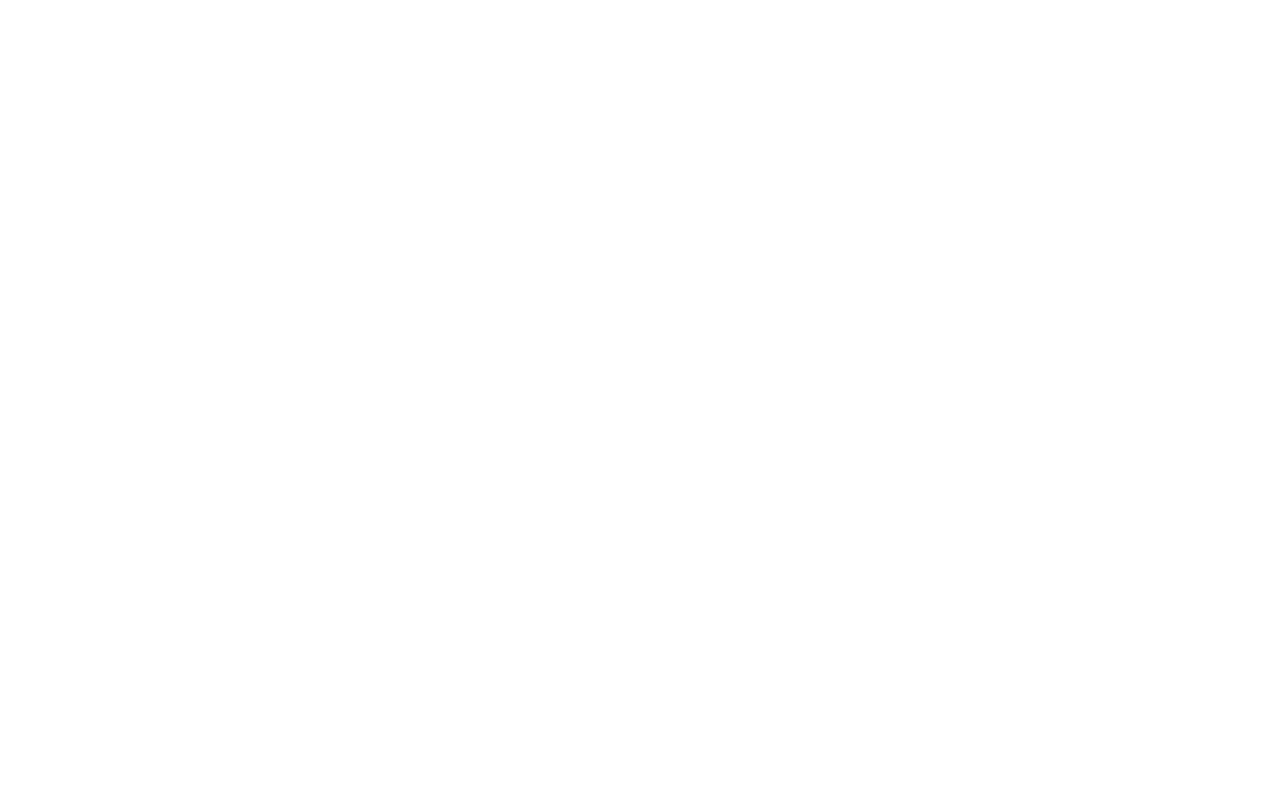
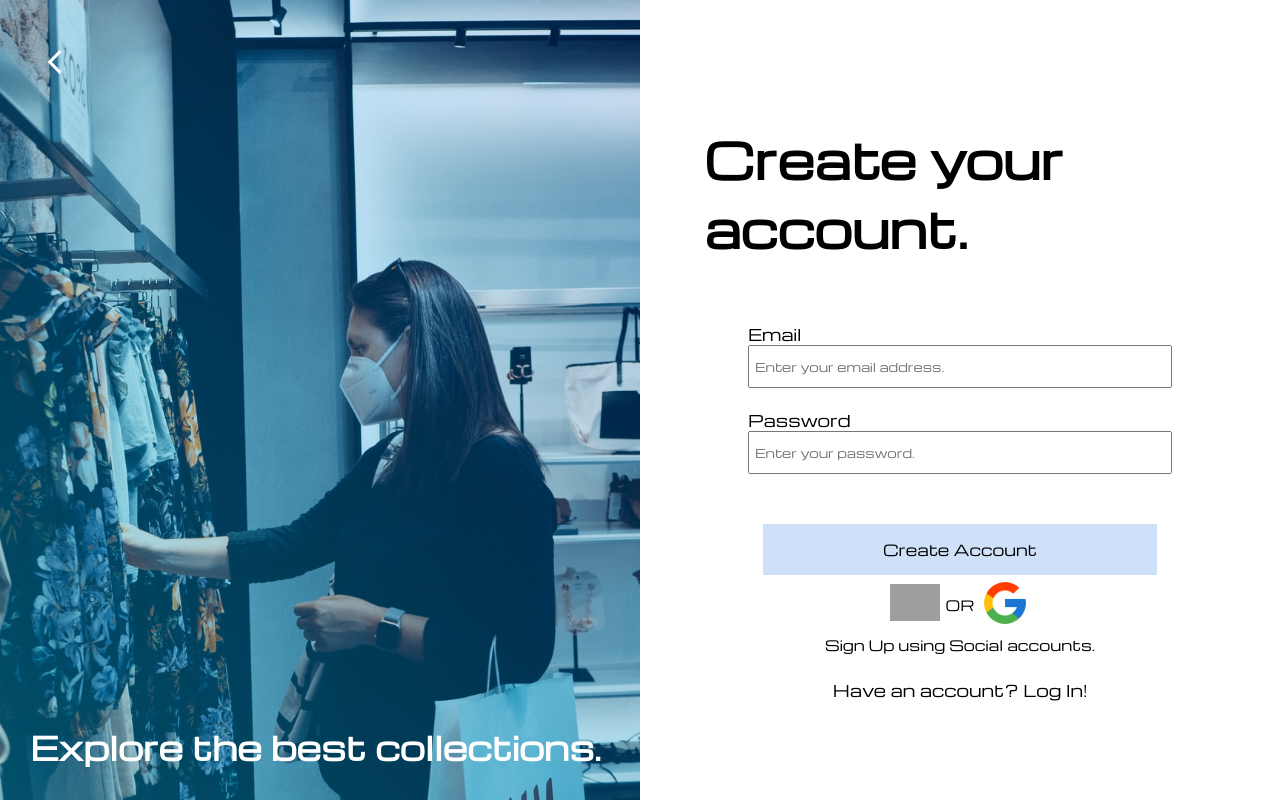
Before and after one commit to rj-robinjoseph/Webshop, a React (Create React App) app: page /signup in a window 1280 px wide. Before the commit this address had no page. Built offline with nearby package versions, Linux system fonts and the light colour scheme; grey boxes are pictures that could not be loaded.

Commit message:
Pages added.

```diff
--- a/src/index.js
+++ b/src/index.js
@@ -4,6 +4,7 @@
 import "./index.scss";
 import App from "./App";
 import Login from "./pages/Login";
+import Signup from "./pages/Signup";
 import reportWebVitals from "./reportWebVitals";
 import "swiper/css/bundle";
 
@@ -13,6 +14,7 @@
     <Routes>
       <Route path="/" element={<App />} />
       <Route path="/login" element={<Login />} />
+      <Route path="/signup" element={<Signup />} />
     </Routes>
   </Router>
 );
--- /dev/null
+++ b/src/pages/Signup.jsx
@@ -0,0 +1,51 @@
+import React from "react";
+import "../styles/Signup.scss";
+import Facebook from "../assets/facebook.png";
+import Google from "../assets/google.png";
+import ArrowBackIosIcon from "@mui/icons-material/ArrowBackIos";
+import { Link } from "react-router-dom";
+
+function signup() {
+  return (
+    <div className="signup-wrapper">
+      <div className="container">
+        <div className="right-container">
+          <Link to="/login" style={{ textDecoration: "none" }}>
+            <ArrowBackIosIcon className="back-arrow" />
+          </Link>
+          <h1>Explore the best collections.</h1>
+        </div>
+        <div className="left-container">
+          <form action="">
+            <h1>Create your account.</h1>
+            <div className="input">
+              <label>Email</label>
+              <input type="text" placeholder="Enter your email address." />
+            </div>
+            <div className="input">
+              <label>Password</label>
+              <input type="password" placeholder="Enter your password." />
+            </div>
+            <button className="login">Create Account</button>
+            <p className="or">OR</p>
+            <p className="socialup">Sign Up using Social accounts.</p>
+          </form>
+          <div className="signup-social">
+            <div className="social-login">
+              <img src={Facebook} alt="" className="social" />
+              <img src={Google} alt="" className="social" />
+            </div>
+            <p className="signup">
+              Have an account?{" "}
+              <Link to="/" style={{ textDecoration: "none" }}>
+                Log In!
+              </Link>
+            </p>
+          </div>
+        </div>
+      </div>
+    </div>
+  );
+}
+
+export default signup;
--- /dev/null
+++ b/src/styles/Signup.scss
@@ -0,0 +1,138 @@
+@import "./colors";
+@import "./mixins";
+@import "./fonts";
+
+.signup-wrapper {
+  width: 100vw;
+  height: 100vh;
+  overflow: hidden;
+
+  .container {
+    @include flex-center;
+    // margin: 4rem;
+
+    .left-container {
+      flex: 1;
+
+      form {
+        height: 300px;
+        margin: 4rem;
+        display: flex;
+        flex-direction: column;
+        align-items: center;
+        justify-content: flex-start;
+
+        h1 {
+          margin-top: -40px;
+          margin-bottom: 60px;
+          font-size: 3rem;
+        }
+
+        .input {
+          display: flex;
+          flex-direction: column;
+        }
+
+        input {
+          margin-bottom: 20px;
+          padding: 10px 170px 10px 5px;
+        }
+
+        input::placeholder {
+          font-size: 12px;
+        }
+
+        p {
+          margin-bottom: 20px;
+          font-size: 14px;
+          margin-left: 200px;
+        }
+
+        .login {
+          background-color: $domi-color;
+          border: none;
+          margin-top: 30px;
+          font-size: 15px;
+          padding: 15px 120px;
+          transition: all 0.2s ease-in-out;
+        }
+
+        .login:hover {
+          background-color: $secondary-color;
+          color: $main-color;
+        }
+
+        .or {
+          margin-top: 20px;
+          margin-left: unset;
+        }
+
+        .socialup {
+          margin-top: unset;
+          margin-left: unset;
+          text-align: center;
+        }
+      }
+
+      .signup-social {
+        display: flex;
+        flex-direction: column;
+        align-items: center;
+        justify-content: center;
+        padding-top: 20px;
+      }
+
+      .social-login {
+        display: flex;
+        align-items: center;
+        justify-content: center;
+
+        .social {
+          margin: 30px 20px;
+          width: 50px;
+        }
+      }
+      .signup {
+        margin-top: 20px;
+        margin-left: unset;
+      }
+    }
+
+    .right-container {
+      flex: 1;
+      width: 100%;
+      height: 100vh;
+      background: linear-gradient(
+          to right top,
+          rgba(0, 198, 255, 0.4),
+          rgba(0, 114, 255, 0.2)
+        ),
+        url(../assets/main.jpg);
+      background-size: cover;
+      background-position: center;
+      background-repeat: no-repeat;
+
+      .back-arrow {
+        margin-left: 50px;
+        margin-top: 50px;
+        transform: scale(1.2);
+      }
+
+      a {
+        color: $main-color;
+      }
+
+      a:hover {
+        color: $secondary-color;
+      }
+
+      h1 {
+        position: absolute;
+        bottom: 30px;
+        left: 30px;
+        color: $main-color;
+        font-size: 2rem;
+      }
+    }
+  }
+}
```
Also changed, not shown: src/pages/Cart.jsx (added), src/pages/Product.jsx (added), src/pages/Products.jsx (added).
